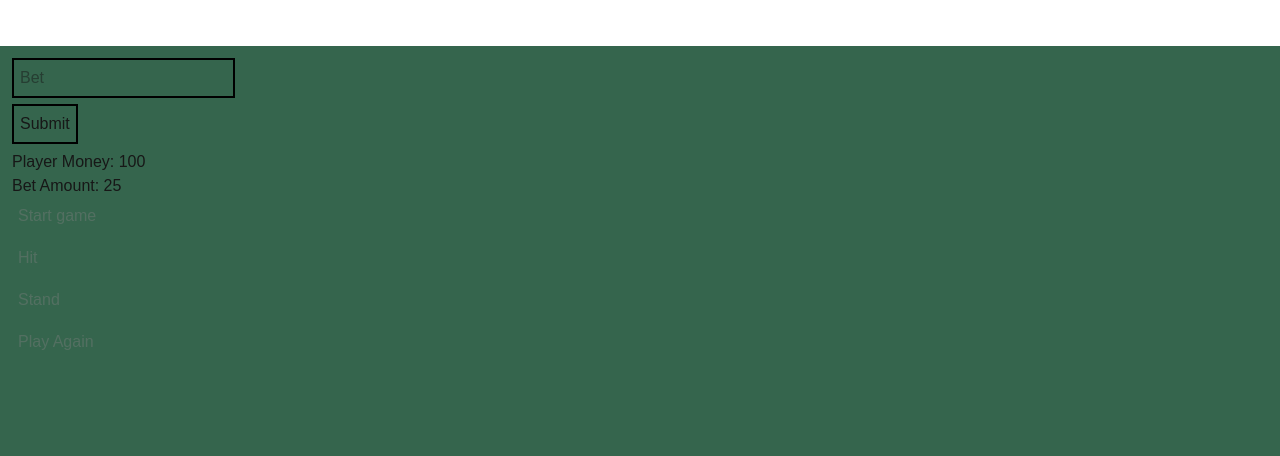
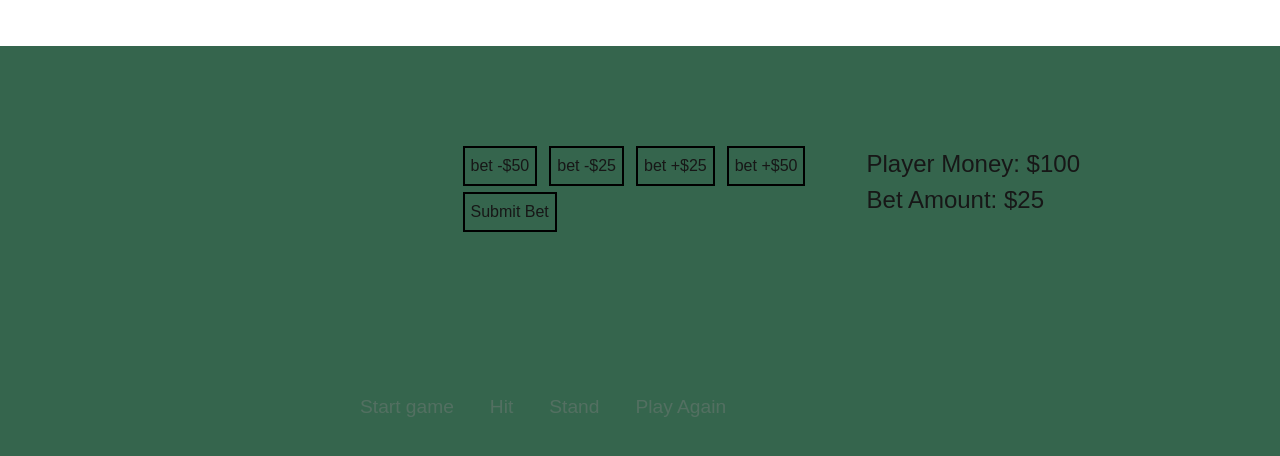
Before and after one commit to gabejacksonisgoodatcoding/Portfolio, a Next.js app: page /Blackjack in a window 1280 px wide. Shown: the top 456 px of the page. Built offline with nearby package versions, Linux system fonts and the light colour scheme.

Commit message:
Completed animations and readjusted game ui to center

```diff
--- a/app/Blackjack/Blackjack.jsx
+++ b/app/Blackjack/Blackjack.jsx
@@ -5,6 +5,8 @@ import styles from './Blackjack.module.css';
 import {createPngMap, Deck, dealPlayer, cardAdd} from '@/app/Blackjack/cardToPNG';
 import MyHeader from '../components/myHeader/myHeader';
 import { type } from 'os';
+import { Allerta_Stencil } from 'next/font/google';
+
 
 
 
@@ -36,6 +38,7 @@ export default function Blackjack({winnerFunc, resetButton, betAllow}){
     const [gameOver, setGameOver] = useState(false);
 
 
+   // const flipSound = new Audio("flipcard-91468.mp3");
 
 
 
@@ -88,18 +91,13 @@ export default function Blackjack({winnerFunc, resetButton, betAllow}){
     }
 
     function displayHand(){
-        // let imageArray = []
-        // for(const png of displayCards){
-        //     imageArray.push(<img key={png} src={`/CardPNGs/${png}`}></img>);
-        // }
-        // return imageArray
 
-        console.log(displayCards)
+
 
         return displayCards.map((png, index) =>(
 
-            <div className={styles.card}>
-                <audio src={'flipcard-91468.mp3'} type={"audio/mp3"}/>
+
+            <div key = {index} className={styles.card}>
             <div className={styles.backCard}>
                 <img key = {index} src={'/CardPNGs/card back red.png'}/>
             </div>
@@ -213,19 +211,14 @@ export default function Blackjack({winnerFunc, resetButton, betAllow}){
 
     }
     function displayDealer(){
-        // let imageArray = []
-        // for(const png of displayDealerCards){
-        //     imageArray.push(<img key={png} src={`/CardPNGs/${png}`}></img>);
-        // }
-        // return imageArray
-        console.log(displayDealerCards)
+
+
         return displayDealerCards.map((png, index) => {
 
-            if (index === 1) {
+            if (index === 1 && !playerEndTurn) {
 
                 return (
-                <div className={styles.card}>
-
+                <div key = {index} className={styles.flippedDealer}>
                 <div className={styles.backCard}>
                 </div>
                 <div className={styles.frontCard}>
@@ -240,9 +233,7 @@ export default function Blackjack({winnerFunc, resetButton, betAllow}){
                 );
             }
         return (
-            <div className={styles.card}>
-                <audio src={'flipcard-91468.mp3'} type={"audio/mp3"}/>
-
+            <div key= {index} className={styles.card}>
             <div className={styles.backCard}>
                 <img key = {index} src={'/CardPNGs/card back red.png'}/>
             </div>
@@ -262,6 +253,7 @@ export default function Blackjack({winnerFunc, resetButton, betAllow}){
         <>
 
         <div className={styles.Game}>
+            <div className={styles.buttons}>
                 <button disabled = {buttonDisabled || betAllow} onClick={playerTurnStart}>Start game</button>
                 <br></br>
                 <button disabled = {!buttonDisabled || gameOver}onClick={drawCard}>Hit</button>
@@ -269,6 +261,7 @@ export default function Blackjack({winnerFunc, resetButton, betAllow}){
                 <button disabled = {!buttonDisabled || gameOver} onClick={dealerTurnStart}>Stand</button>
                 <br></br>
                 {resetButton()}
+            </div>
             {buttonDisabled && <p>Your Cards:</p>}
             {buttonDisabled && <p>Your Score: {score}</p>}
             <div className={styles.displayCards}>
@@ -279,7 +272,6 @@ export default function Blackjack({winnerFunc, resetButton, betAllow}){
              <div className={styles.displayCards}>
                 {displayDealer()}
             </div>
-
         </div>
 
         </>
--- a/app/Blackjack/Blackjack.module.css
+++ b/app/Blackjack/Blackjack.module.css
@@ -1,4 +1,5 @@
 .Game{
+    position: relative;
     overflow:visible;
 }
 .Game img{
@@ -11,9 +12,11 @@
     border: 2px black solid;
     cursor: pointer;
     margin-bottom: 6px;
+    font-size: larger;
 }
 
 .Game button:hover{
+
     color: white;
     font-weight: 700;
     background-color: #d12d36;
@@ -38,21 +41,46 @@
     opacity: 40%;
 }
 
-
-
-.background{
-    min-height: 100vh;
-    background-color: #35654d;
+.buttons{
+    position: relative;
+    display: flex;
+    gap: 12px;
+}
+.betButtons button{
+    position: relative;
+    margin-right: 12px;
 }
 
-.background button{
+.betButtons{
+    position: absolute;
+    top: 100px
+}
+.money{
+    position: absolute;
+    top: 100px;
+    right: 200px;
+    font-size: x-large;
+}
+.page{
+    position: absolute;
+    height: 100vh;
+    background-color: #35654d;
+    display: flex;
+    flex-direction: column;
+    justify-content: center;
+    align-items: center;
+    width: 100%;
+}
+
+.page button{
     padding: 6px;
     border: 2px black solid;
     cursor: pointer;
     margin-bottom: 6px;
 }
 
-.background button:hover{
+.page button:hover{
+    scale: 1.2;
     color: white;
     font-weight: 700;
     background-color: #d12d36;
@@ -78,11 +106,6 @@
     margin-bottom: 6px;
 }
 
-.background{
-    width: 100%;
-    padding-inline-start: 12px;
-    padding-top: 12px;
-}
 
 .displayCards{
     display: grid;
@@ -90,20 +113,29 @@
     gap: 12px;
     justify-content: left;
     align-items: center;
-    overflow: auto;
-    padding-top: 12px;
-    padding-bottom: 12px;
+    overflow: hidden;
+    padding: 12px;
 }
 
 
 /*Animation stuff*/
 
 .card{
+
     width: 100px;
     height: 155px;
     position: relative;
     transform-style: preserve-3d;
     transition: transform 1s ease;
+    animation: dealCard 0.6s ease forwards;
+
+}
+
+.flippedDealer{
+
+    width: 100px;
+    height: 155px;
+    position: relative;
 }
 
 .card:hover{
@@ -111,17 +143,22 @@
 }
 
 .backCard{
-
+    transform-style: preserve-3d;
+    background-color: transparent;
     width: 100px;
     height: 155px;
     position: absolute;
     transform: rotateY(180deg);
-    animation: dealCard 0.6s ease forwards;
+    backface-visibility: hidden;
+
 
 }
 .frontCard{
-    width: 100px;
-    height: 155px;
+    transform-style: preserve-3d;
+    backface-visibility: hidden;
+    background-color: transparent;
+    width: fit-content;
+    height: fit-content;
     position: absolute;
 
 }
@@ -139,5 +176,5 @@
 .dealt{
     backface-visibility: hidden;
     transform-style: preserve-3d;
-    animation: dealCard 0.6s ease forwards;
+    /*animation: dealCard 0.6s ease forwards;*/
 }
--- a/app/Blackjack/page.jsx
+++ b/app/Blackjack/page.jsx
@@ -40,8 +40,11 @@ export default function Game(){
     }
 
     function resetGame(){
+        if(playerMoney <=0){
+            alert("You call your mom for more money")
+            setPlayerMoney(100);
+        }
         setWinner("")
-        console.log("Hello ")
         setReset(false);
         setResetAllow(false);
         setHasStarted(true);
@@ -52,39 +55,62 @@ export default function Game(){
         return (<button  disabled = {!resetAllow} className= {styles.myButton}onClick={resetGame}>Play Again</button>);
     }
 
-    function playerBet(betAmount){
-        setBetAmount(betAmount)
+    function submitBet(){
 
-    }
-    function submitBet(){
+        if(betAmount < 0){
+            alert("Bet cannot be negative")
+            return
+        }
+        if(playerMoney - betAmount <0){
+            alert("Not enough money")
+            return
+        }else{
+            setPlayerMoney(playerMoney - betAmount)
+            setBetAllow(false)
+        }
+
         setPlayerMoney(playerMoney - betAmount)
         setBetAllow(false)
     }
 
+        //   {betAllow &&<form onSubmit={
 
+        //     e=>{
+        //         e.preventDefault();
+        //         if(betAmount > playerMoney){
+        //             alert("You dont have enough money!")
+        //             return
+        //         }
+        //         submitBet()
+        //     }
+        // }>
+        // <input placeholder="Bet"className={styles.betMe}id="bet" name='bet'type='number' max = {playerMoney} onChange={e => playerBet(e.target.value)}/>
+        // <br></br>
+        // <input className={styles.submitMe}type='submit'></input>
+        // </form>}
+
+        function bet(amount){
+            setBetAmount(betAmount + amount);
+        }
 
     return(
         <>
         <MyHeader>
         </MyHeader>
-        <div className={styles.background}>
-        {betAllow &&<form onSubmit={
-
-            e=>{
-                e.preventDefault();
-                if(betAmount > playerMoney){
-                    alert("You dont have enough money!")
-                    return
-                }
-                submitBet()
-            }
-        }>
-        <input placeholder="Bet"className={styles.betMe}id="bet" name='bet'type='number' max = {playerMoney} onChange={e => playerBet(e.target.value)}/>
-        <br></br>
-        <input className={styles.submitMe}type='submit'></input>
-        </form>}
-        Player Money: {playerMoney} <br />
-        Bet Amount: {betAmount}
+        <div className={styles.page}>
+        {betAllow && <div className={styles.betButtons}>
+            <button onClick={() => {bet(-50)}}>bet -$50</button>
+            <button onClick={()=> {bet(-25)}}>bet -$25</button>
+            <button onClick={() => {bet(25)}}>bet +$25</button>
+            <button onClick={()=> {bet(50)}}>bet +$50</button>
+            <br></br>
+            <button onClick={submitBet}> Submit Bet</button>
+        </div>
+        }
+        <div className={styles.money}>
+            Player Money: ${playerMoney} <br />
+            Bet Amount: ${betAmount}
+        </div>
         {reset && <Blackjack winnerFunc = {gameSetWinner} resetButton = {resetButton} betAllow={betAllow}/>}
         {winner}
         <br></br>
```
Lines whose indentation alone changed are shown as unchanged.
